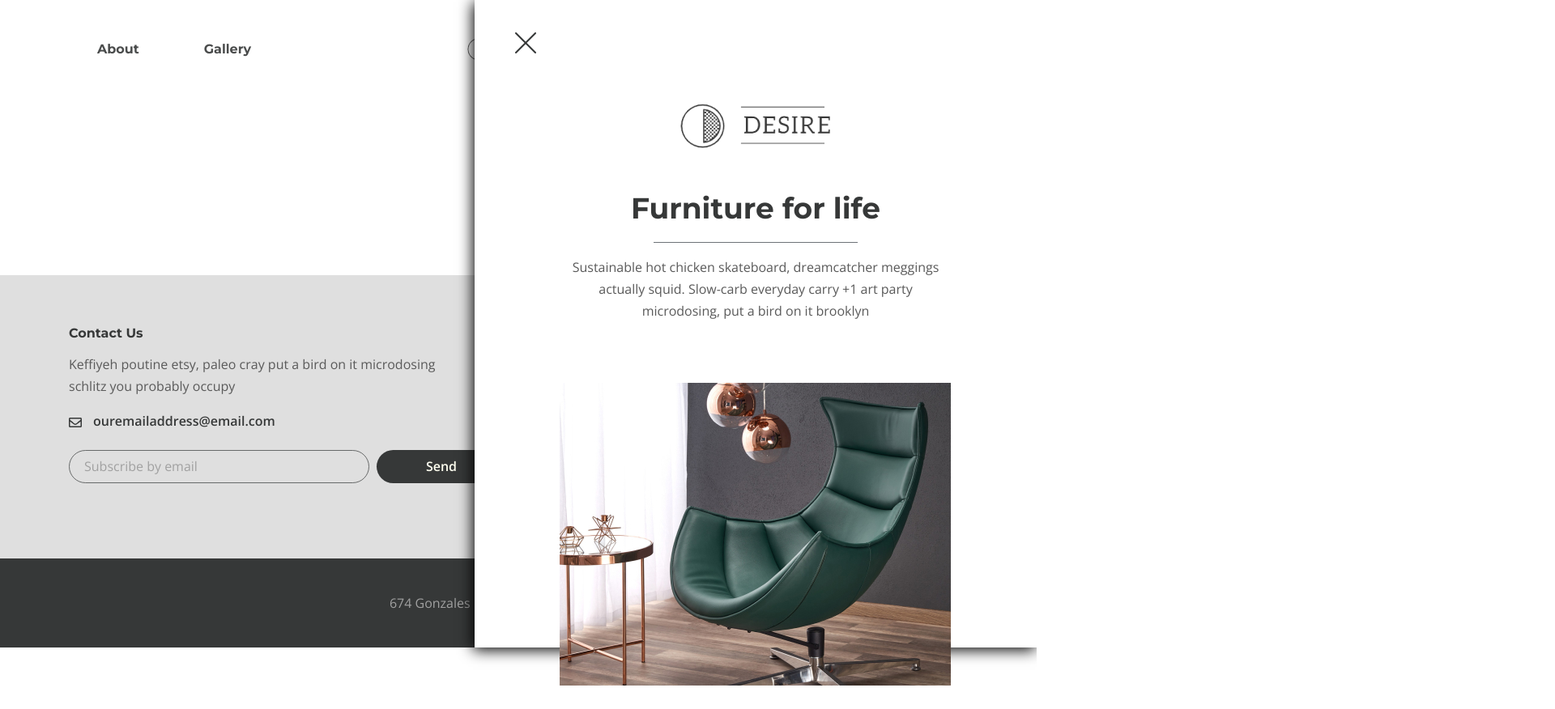
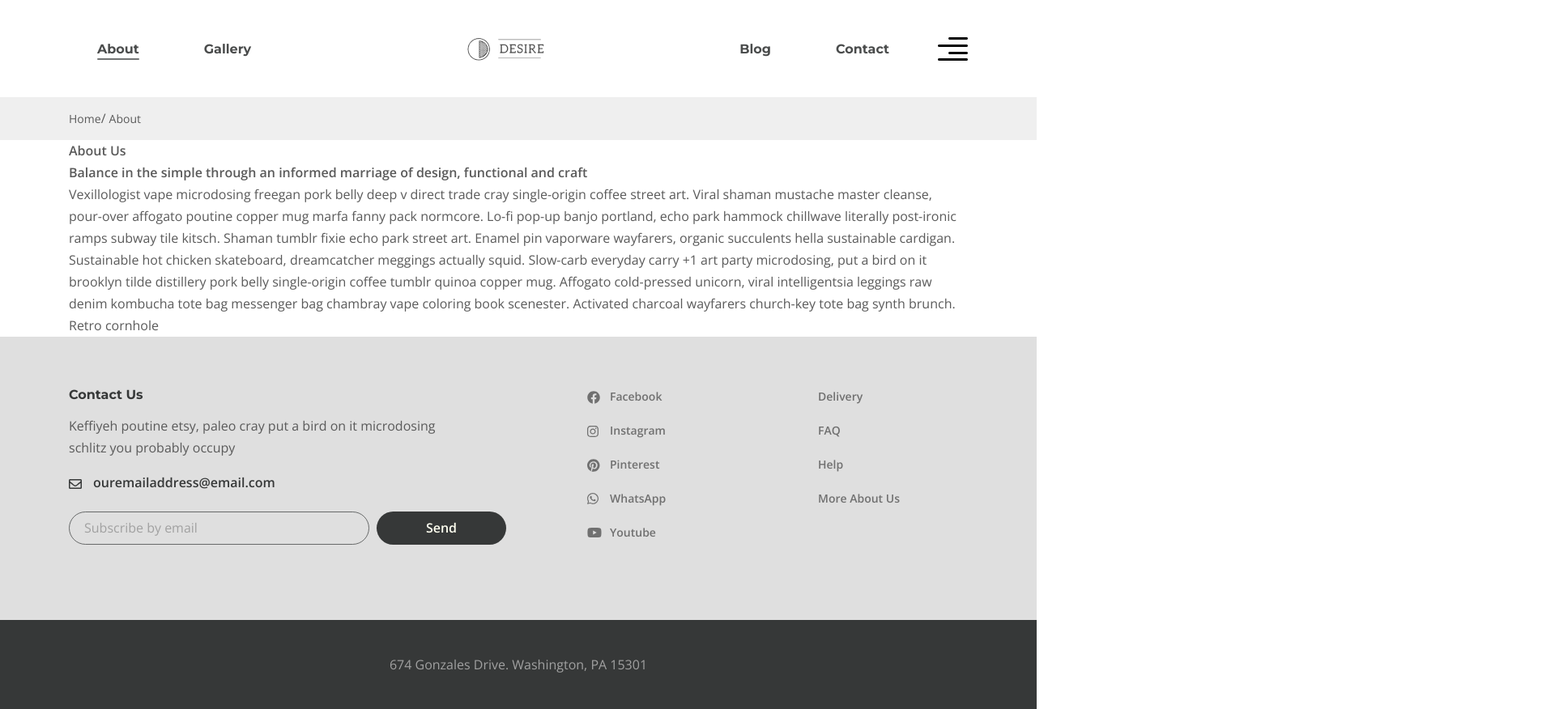
Before and after one commit to AlexandrShnipov/desire-gulp, a website: page app/about.html in a window 1280 px wide. Shown: the top 876 px of the page at 81% size, 1920 px wide, since content can reach past the window. Before the commit the page ends 847 px from the top, so only its background shows below. Drawn offline with nearby package versions, Linux system fonts and the light colour scheme; files whose address does not match are found by name.

Commit message:
added breadcrambs, start about page 2

```diff
--- a/app/about.html
+++ b/app/about.html
@@ -21,7 +21,7 @@
           <nav class="menu">
             <ul class="menu__list">
               <li class="menu__list-item">
-                <a class="menu__list-link" href="">About</a>
+                <a class="menu__list-link menu__list-link--active" href="">About</a>
               </li>
               <li class="menu__list-item">
                 <a class="menu__list-link" href="">Gallery</a>
@@ -49,7 +49,7 @@
           </button>
 
           <!-- rightside-menu -->
-          <div class="rightside-menu ">
+          <div class="rightside-menu rightside-menu--close">
             <button class="rightside-menu__close">
               <img src="images/close.svg" alt="close">
             </button>
@@ -64,17 +64,71 @@
                 Sustainable hot chicken skateboard, dreamcatcher meggings actually squid. Slow-carb everyday carry +1
                 art party microdosing, put a bird on it brooklyn
               </p>
-              <img class="rightside-menu__images" src="images/rightside-img.jpg" alt="images">
+              <img class="rightside-menu__images" src="images/content/rightside-img.jpg" alt="images">
             </div>
           </div>
           <!-- rightside-menu -->
-
         </div>
       </div>
     </header>
     <!-- header -->
 
-    <main class="main"></main>
+    <main class="main">
+
+      <!-- breadcrumbs -->
+      <div class="breadcrumbs">
+        <div class="container">
+          <ul class="breadcrumbs__list">
+            <li class="breadcrumbs__item">
+              <a class="breadcrumbs__link" href="">Home</a>
+            </li>
+            <li class="breadcrumbs__item">
+              <a class="breadcrumbs__link" href="">About</a>
+            </li>
+          </ul>
+        </div>
+      </div>
+      <!-- breadcrumbs -->
+
+      <!-- about -->
+      <section class="about">
+        <div class="about__prev">
+          <div class="container">
+            <h2 class="about__prev-title">About Us</h2>
+          </div>
+        </div>
+        <div class="about__content">
+          <div class="container">
+            <h3 class="about__title">Balance in the simple through an informed marriage of design, functional and craft
+            </h3>
+            <div class="about__text">
+              <p>Vexillologist vape microdosing freegan pork belly deep v direct trade cray single-origin coffee street
+                art. Viral shaman mustache master cleanse, pour-over affogato poutine copper mug marfa fanny pack
+                normcore. Lo-fi pop-up banjo portland, echo park hammock chillwave literally post-ironic ramps subway
+                tile
+                kitsch. Shaman tumblr fixie echo park street art. Enamel pin vaporware wayfarers, organic succulents
+                hella
+                sustainable cardigan.
+              </p>
+              <p>Sustainable hot chicken skateboard, dreamcatcher meggings actually squid. Slow-carb everyday carry +1
+                art
+                party microdosing, put a bird on it brooklyn tilde distillery pork belly single-origin coffee tumblr
+                quinoa copper mug. Affogato cold-pressed unicorn, viral intelligentsia leggings raw denim kombucha tote
+                bag messenger bag chambray vape coloring book scenester. Activated charcoal wayfarers church-key tote
+                bag
+                synth brunch. Retro cornhole
+              </p>
+            </div>
+          </div>
+
+          <div class="about__popup">
+
+          </div>
+        </div>
+      </section>
+      <!-- about -->
+
+    </main>
 
     <footer class="footer">
       <div class="footer__content">
--- a/app/scss/style.scss
+++ b/app/scss/style.scss
@@ -41,6 +41,21 @@
         @extend %title-font;
         color: rgba(54, 56, 56, 0.9);
         line-height: 22px;
+    }
+    &__list-link--active{
+padding-bottom: 4px;
+position: relative;
+&::after{
+    content: '';
+    position: absolute;
+    bottom: 0;
+    left: 0;
+    right: 0;
+    height: 2px;
+    border-radius: 1px;
+    background-color: rgba($title , .7);
+
+}
     }
 }
 
@@ -266,6 +281,31 @@
 
     &__images {
         max-width: 485px;
+    }
+}
+
+// breadcrumbs
+
+.breadcrumbs {
+    background: rgba(#DFDFDF, .5);
+    padding: 13px 14px;
+
+    &__list {
+        display: flex;
+    }
+
+    &__item:not(:last-child)::after {
+        content: '/';
+        margin-left: -4px;
+        margin-right: 4px;
+    }
+    // &__item:last-child::after{
+    //     display: none;
+    // }
+
+    &__link {
+        font-size: 14px;
+        color: $default;
     }
 }
 
```
Also changed, not shown: app/index.html (+7 -9 lines), app/page.html (+21 -4 lines), app/css/style.min.css.
